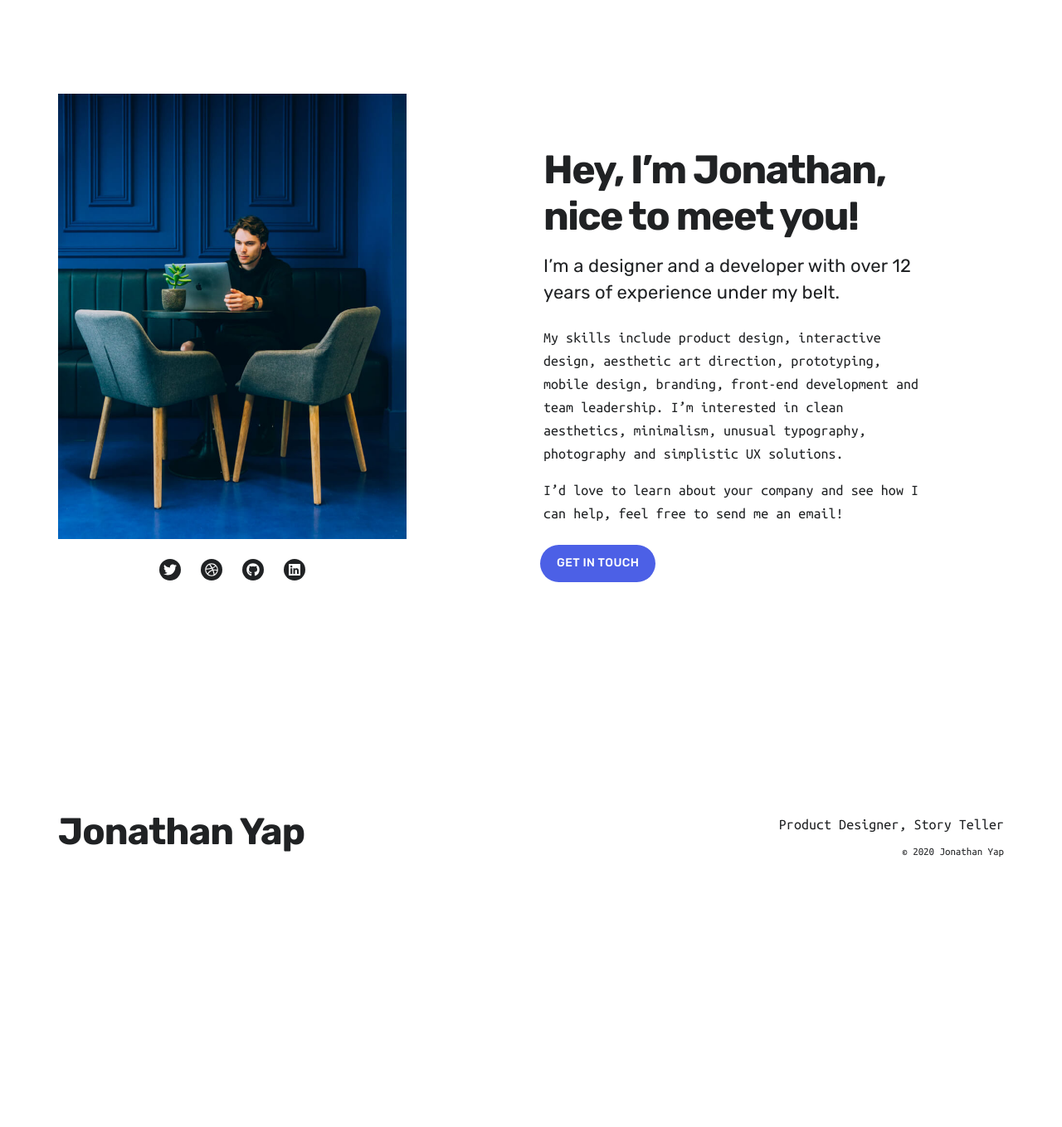
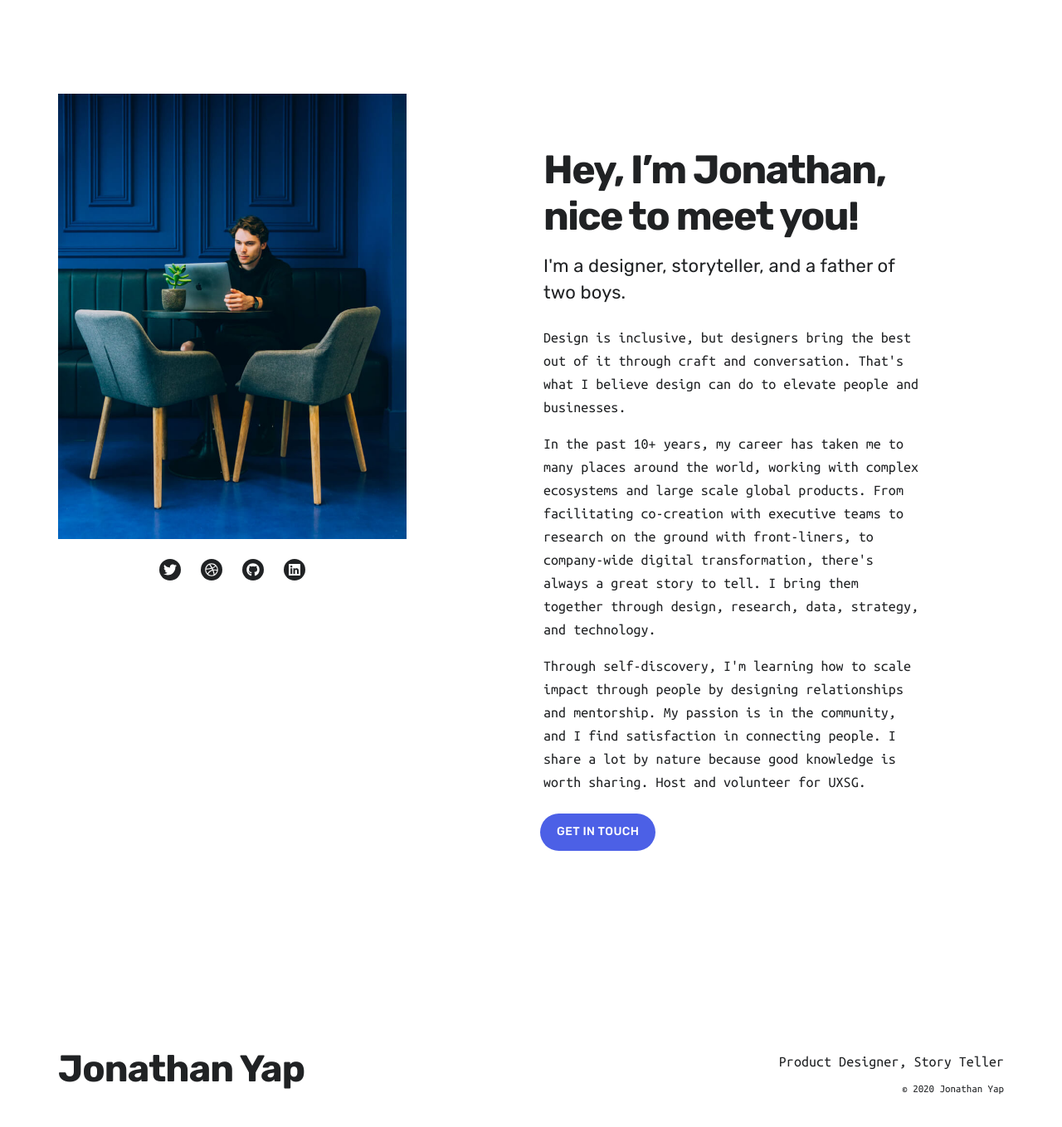
Before and after one commit to yapjonathan/made-jy-site, a Jekyll site: the page built from index.html, in a window 1280 px wide and 1400 px high, scrolled down 1521 px. Shown: the top 1359 px of the window at 83% size. Built offline with Jekyll 4.4.1, drawn with Linux system fonts in a browser that asks for light colours; nearby versions of some CDN libraries; before the commit the page ends 2635 px from its top, so only the background shows below that.

Commit message:
added full profile info

```diff
--- a/_includes/section__about.html
+++ b/_includes/section__about.html
@@ -12,13 +12,12 @@
 
     <div class="about__content">
       <h2 class="title">Hey, I’m Jonathan, nice to meet you!</h2>
-      <p class="subtitle subtitle--light">I’m a designer and a developer with over 12 years of experience under my belt.
+      <p class="subtitle subtitle--light">I'm a designer, storyteller, and a father of two boys.
       </p>
 
-      <p>My skills include product design, interactive design, aesthetic art direction, prototyping, mobile design,
-        branding, front-end development and team leadership. I’m interested in clean aesthetics, minimalism, unusual
-        typography, photography and simplistic UX solutions.</p>
-      <p>I’d love to learn about your company and see how I can help, feel free to send me an email!</p>
+      <p>Design is inclusive, but designers bring the best out of it through craft and conversation. That's what I believe design can do to elevate people and businesses.</p>
+      <p>In the past 10+ years, my career has taken me to many places around the world, working with complex ecosystems and large scale global products. From facilitating co-creation with executive teams to research on the ground with front-liners, to company-wide digital transformation, there's always a great story to tell. I bring them together through design, research, data, strategy, and technology.</p>
+      <p>Through self-discovery, I'm learning how to scale impact through people by designing relationships and mentorship. My passion is in the community, and I find satisfaction in connecting people. I share a lot by nature because good knowledge is worth sharing. Host and volunteer for UXSG.</p>
 
       <a href="#" class="cta button--fill contact-trigger js-contact">Get in Touch</a>
     </div>
```
Also changed, not shown: 3 other files.
